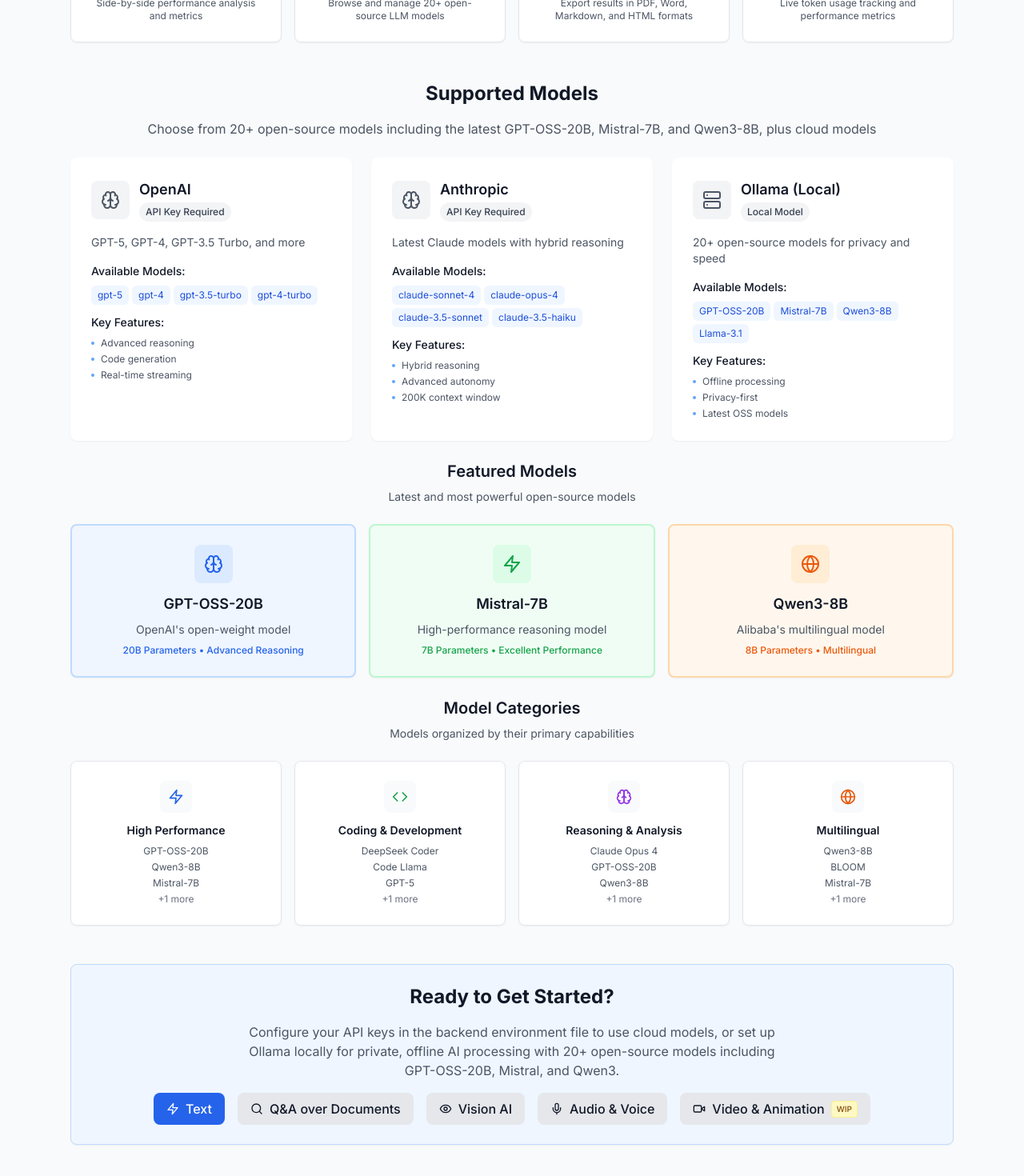
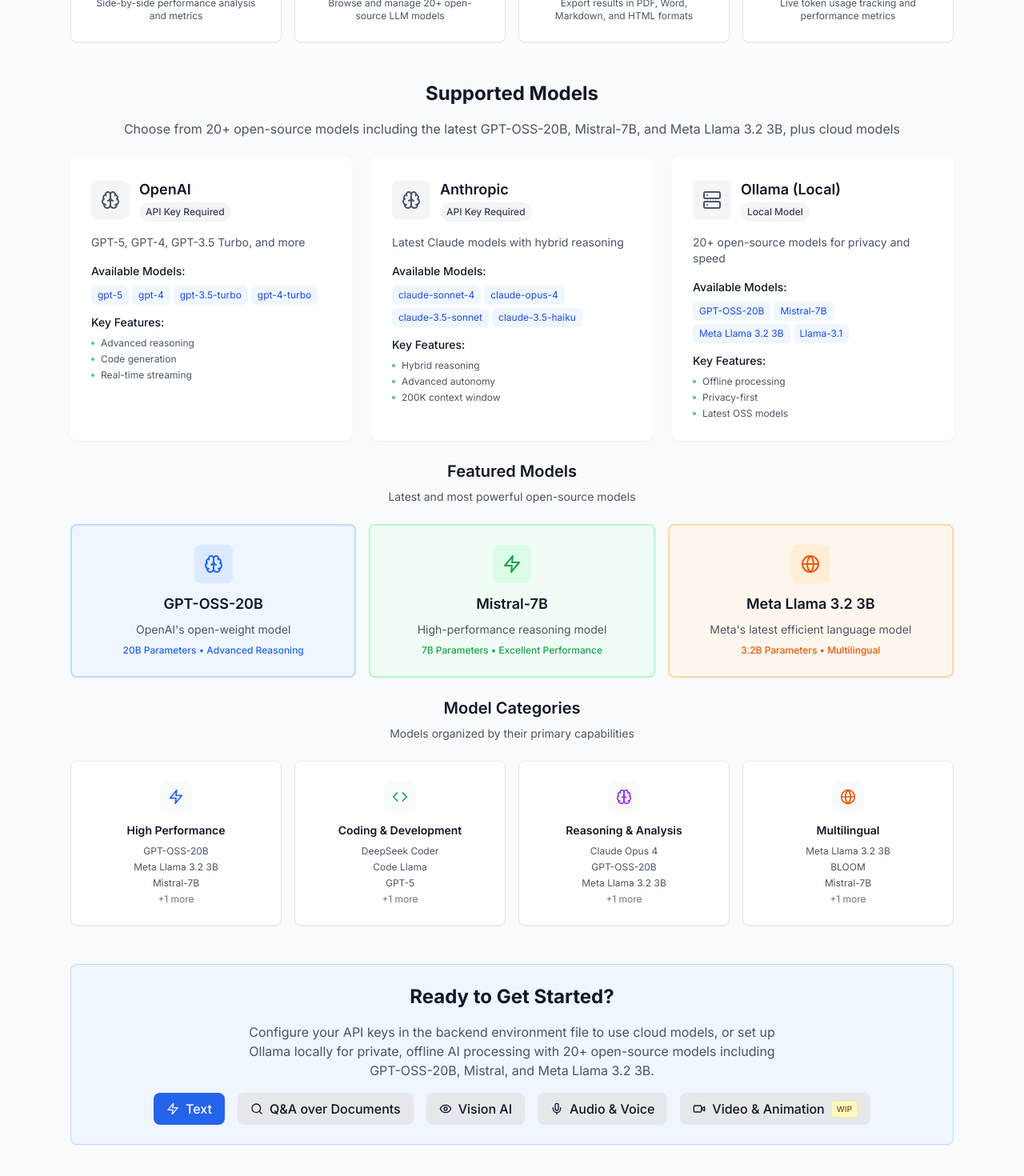
Before and after one commit to arun-gupta/genai-labs, a React (Vite) app in the folder frontend/: page / in a window 1280 px wide. Shown: the part 1082-2552 px from the top of the page at 80% size. Built offline with nearby package versions, Linux system fonts and the light colour scheme; no server answers.

Commit message:
Replace Qwen3-8B with Meta Llama 3.2 3B on home page

```diff
--- a/frontend/src/pages/HomePage.tsx
+++ b/frontend/src/pages/HomePage.tsx
@@ -95,7 +95,7 @@
       description: '20+ open-source models for privacy and speed',
       icon: Server,
       requiresKey: false,
-      models: ['GPT-OSS-20B', 'Mistral-7B', 'Qwen3-8B', 'Llama-3.1'],
+      models: ['GPT-OSS-20B', 'Mistral-7B', 'Meta Llama 3.2 3B', 'Llama-3.1'],
       features: ['Offline processing', 'Privacy-first', 'Latest OSS models']
     },
   ];
@@ -103,7 +103,7 @@
   const modelCategories = [
     {
       title: 'High Performance',
-      models: ['GPT-OSS-20B', 'Qwen3-8B', 'Mistral-7B', 'GPT-5'],
+      models: ['GPT-OSS-20B', 'Meta Llama 3.2 3B', 'Mistral-7B', 'GPT-5'],
       icon: Zap,
       color: 'text-blue-600'
     },
@@ -115,13 +115,13 @@
     },
     {
       title: 'Reasoning & Analysis',
-      models: ['Claude Opus 4', 'GPT-OSS-20B', 'Qwen3-8B', 'Claude Sonnet 4'],
+      models: ['Claude Opus 4', 'GPT-OSS-20B', 'Meta Llama 3.2 3B', 'Claude Sonnet 4'],
       icon: Brain,
       color: 'text-purple-600'
     },
     {
       title: 'Multilingual',
-      models: ['Qwen3-8B', 'BLOOM', 'Mistral-7B', 'GPT-5'],
+      models: ['Meta Llama 3.2 3B', 'BLOOM', 'Mistral-7B', 'GPT-5'],
       icon: Globe,
       color: 'text-orange-600'
     }
@@ -141,7 +141,7 @@
         </div>
         <p className="text-xl text-gray-600 max-w-3xl mx-auto">
           Experiment with different GenAI use cases using large language models.
-          Support for 20+ open-source models including GPT-OSS-20B, Mistral-7B, and Qwen3-8B, plus cloud models with real-time streaming responses.
+          Support for 20+ open-source models including GPT-OSS-20B, Mistral-7B, and Meta Llama 3.2 3B, plus cloud models with real-time streaming responses.
         </p>
         <div className="flex items-center justify-center space-x-4">
           <Link
@@ -250,7 +250,7 @@
         <div className="text-center">
           <h2 className="text-2xl font-bold text-gray-900 mb-4">Supported Models</h2>
           <p className="text-gray-600">
-            Choose from 20+ open-source models including the latest GPT-OSS-20B, Mistral-7B, and Qwen3-8B, plus cloud models
+            Choose from 20+ open-source models including the latest GPT-OSS-20B, Mistral-7B, and Meta Llama 3.2 3B, plus cloud models
           </p>
         </div>
 
@@ -345,9 +345,9 @@
                   <Globe className="text-orange-600" size={24} />
                 </div>
               </div>
-              <h4 className="text-lg font-semibold text-gray-900 mb-2">Qwen3-8B</h4>
-              <p className="text-sm text-gray-600 mb-2">Alibaba's multilingual model</p>
-              <div className="text-xs text-orange-600 font-medium">8B Parameters • Multilingual</div>
+              <h4 className="text-lg font-semibold text-gray-900 mb-2">Meta Llama 3.2 3B</h4>
+              <p className="text-sm text-gray-600 mb-2">Meta's latest efficient language model</p>
+              <div className="text-xs text-orange-600 font-medium">3.2B Parameters • Multilingual</div>
             </div>
           </div>
         </div>
@@ -399,7 +399,7 @@
           <h2 className="text-2xl font-bold text-gray-900">Ready to Get Started?</h2>
           <p className="text-gray-600 max-w-2xl mx-auto">
             Configure your API keys in the backend environment file to use cloud models,
-            or set up Ollama locally for private, offline AI processing with 20+ open-source models including GPT-OSS-20B, Mistral, and Qwen3.
+            or set up Ollama locally for private, offline AI processing with 20+ open-source models including GPT-OSS-20B, Mistral, and Meta Llama 3.2 3B.
           </p>
           <div className="flex items-center justify-center space-x-4 flex-wrap">
             <Link
```
